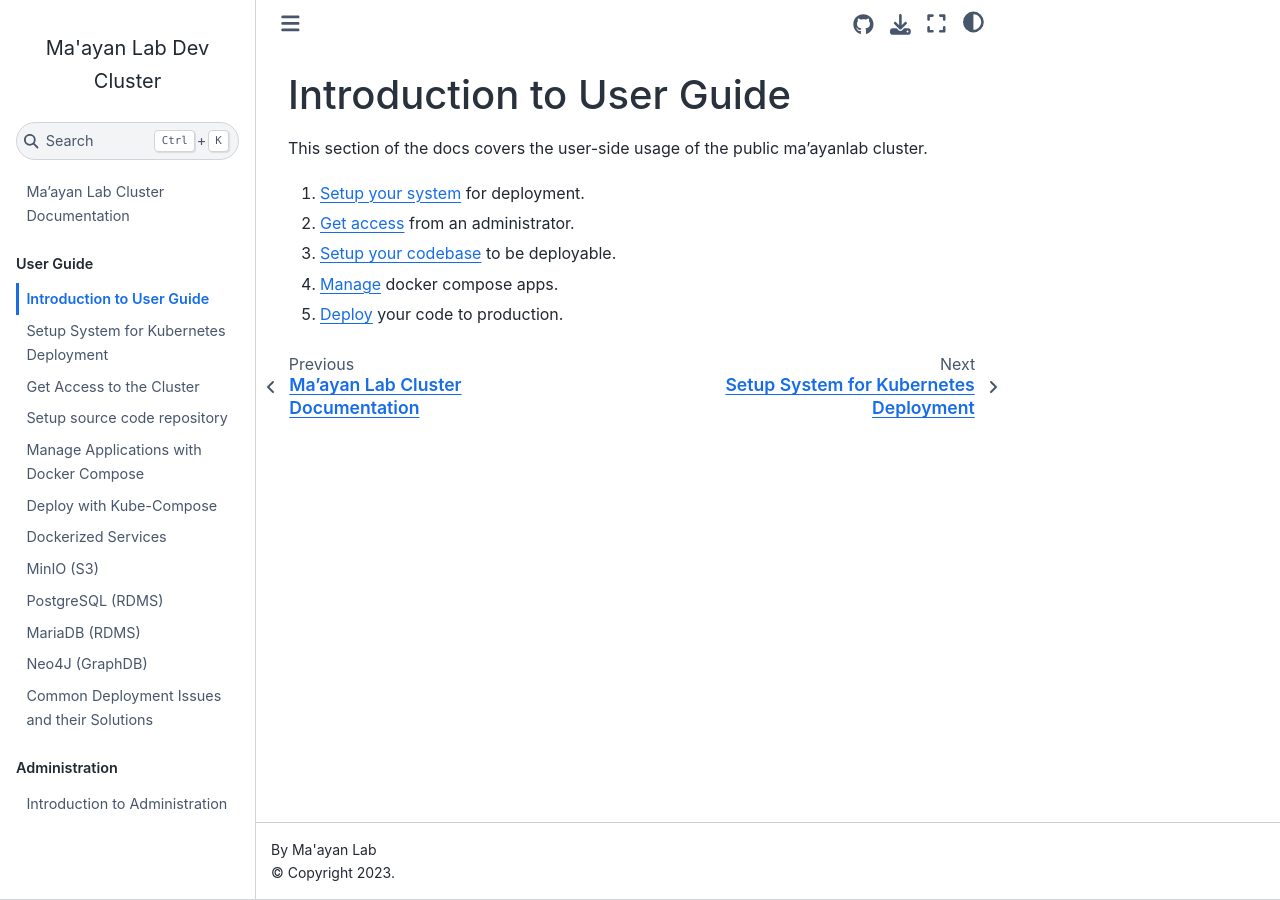
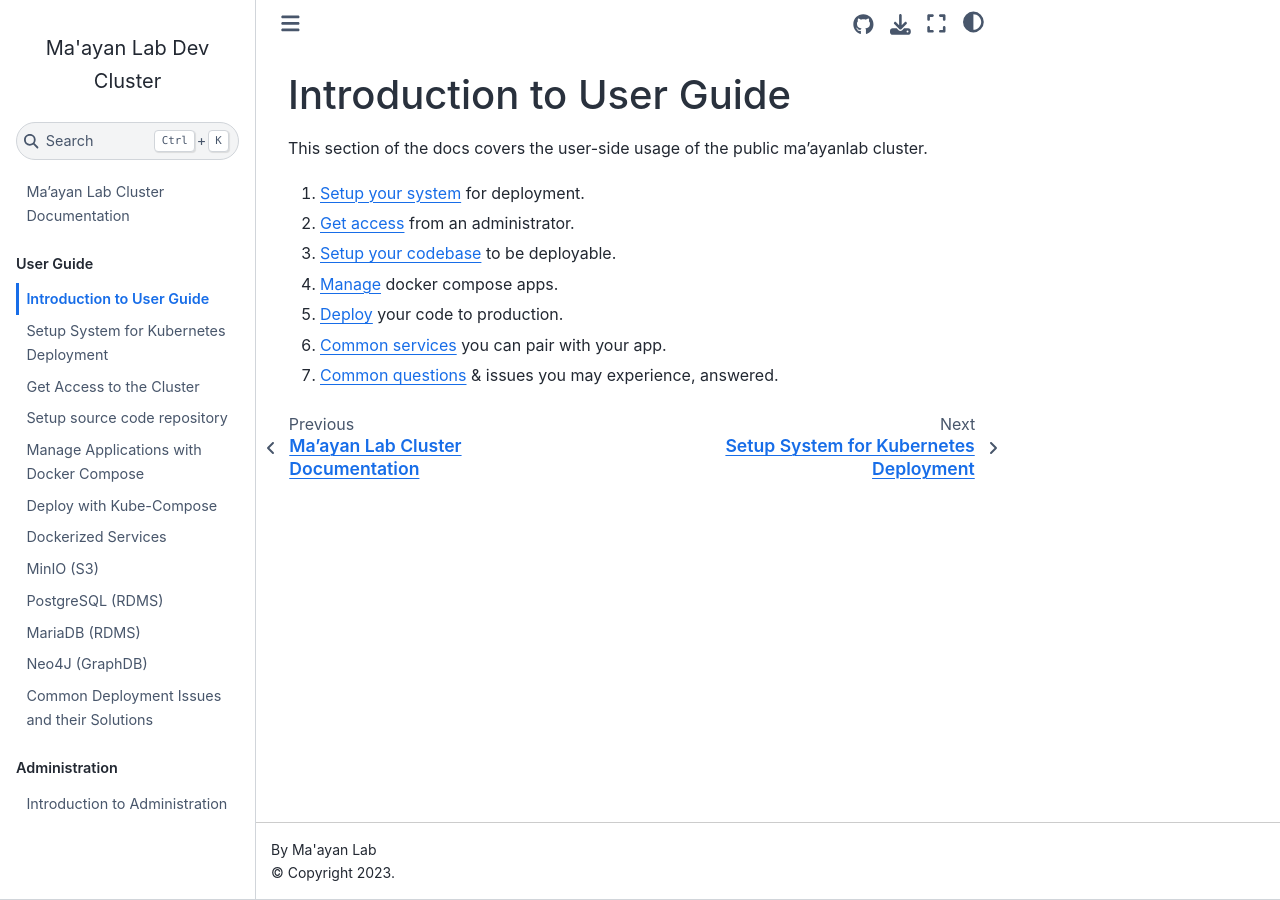
Before and after one commit to MaayanLab/dokku, a Jupyter Book: the page built from user/00-intro.md, in a window 1280 px wide. Built offline with Jupyter Book 1.0.4 settings and Sphinx 7.4.7 and the Sphinx Book theme 1.1.4, drawn with Linux system fonts in a browser that asks for light colours.

Commit message:
Add two more sections to intro

```diff
--- a/user/00-intro.md
+++ b/user/00-intro.md
@@ -7,3 +7,5 @@
 3. [Setup your codebase](./30-setup-code.md) to be deployable.
 4. [Manage](./40-manage.md) docker compose apps.
 5. [Deploy](./50-deploy.md) your code to production.
+6. [Common services](./60-services.md) you can pair with your app.
+7. [Common questions](./70-common-issues.md) & issues you may experience, answered.
```
